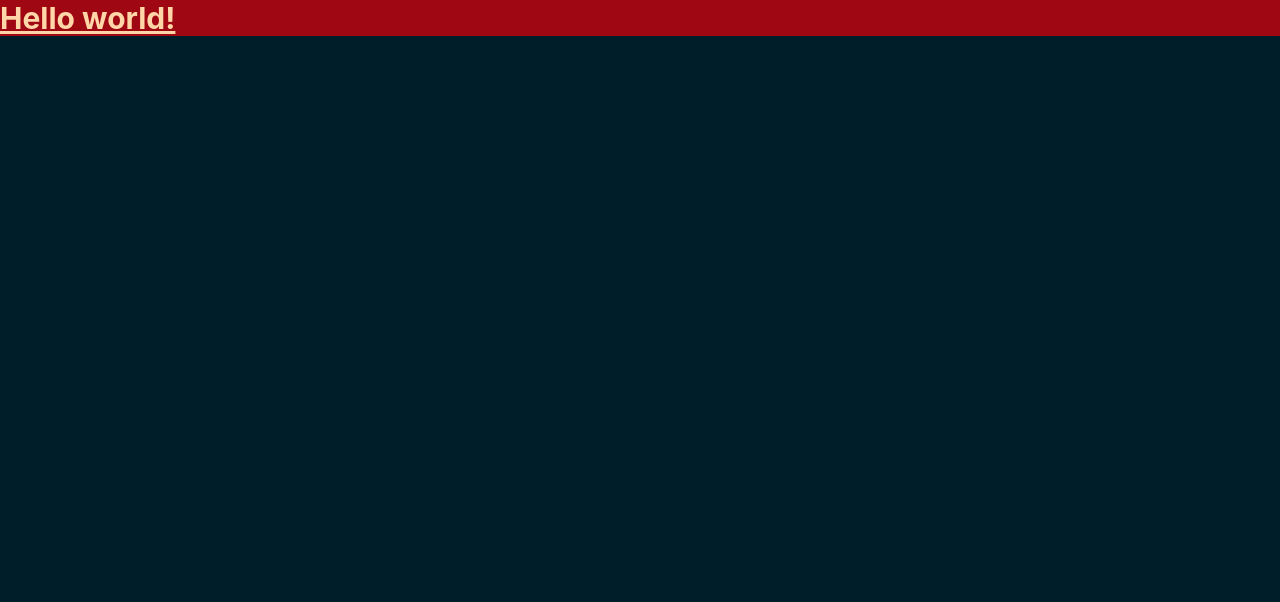
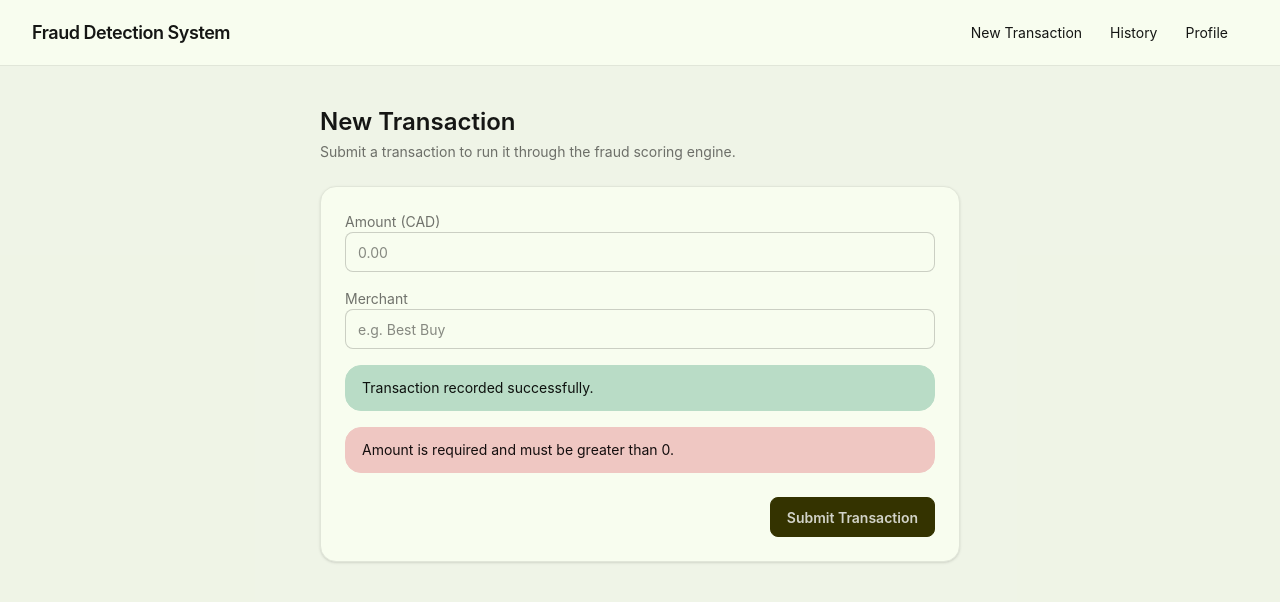
Before and after one commit to rdplus2015/fraud-detector, a React (Vite) app in the folder ui/: page / in a window 1280 px wide. Shown: the top 602 px of the page. Built offline with nearby package versions, Linux system fonts and the light colour scheme.

Commit message:
vite config added, app.jsx routing added

```diff
--- a/ui/package.json
+++ b/ui/package.json
@@ -13,6 +13,7 @@
     "@tailwindcss/vite": "^4.3.3",
     "react": "^19.2.8",
     "react-dom": "^19.2.8",
+    "react-router-dom": "^7.18.2",
     "tailwindcss": "^4.3.3"
   },
   "devDependencies": {
--- a/ui/src/App.jsx
+++ b/ui/src/App.jsx
@@ -1,14 +1,21 @@
-import { useState } from 'react'
 import './index.css'
+import { BrowserRouter, Routes, Route } from "react-router-dom";
+import Navbar from "./components/layout/navbar.tsx";
+import {TransactionForm} from "./components/transactionForm.jsx";
+import Profile from "./components/profile.jsx";
+import History from "./components/history.jsx";
 
-function App() {
-  return (
-      <>
-        <h1 className="text-3xl font-bold underline bg-red-800">
-          Hello world!
-        </h1>
-      </>
-  )
+export default function App() {
+    return (
+        <BrowserRouter>
+            <div className="min-h-screen bg-base-200/40">
+                <Navbar />
+                <Routes>
+                    <Route path="/" element={<TransactionForm />} />
+                    <Route path="/history" element={<History />} />
+                    <Route path="/profile" element={<Profile />} />
+                </Routes>
+            </div>
+        </BrowserRouter>
+    );
 }
-
-export default App
--- a/ui/src/index.css
+++ b/ui/src/index.css
@@ -2,37 +2,38 @@
 @plugin "daisyui";
 
 
+
 @plugin "daisyui/theme" {
-    name: "abyss";
+    name: "lemonade";
     default: true;
     prefersdark: true;
     color-scheme: "dark";
-    --color-base-100: oklch(20% 0.08 209);
-    --color-base-200: oklch(15% 0.08 209);
-    --color-base-300: oklch(10% 0.08 209);
-    --color-base-content: oklch(90% 0.076 70.697);
-    --color-primary: oklch(92% 0.2653 125);
-    --color-primary-content: oklch(50% 0.2653 125);
-    --color-secondary: oklch(83.27% 0.0764 298.3);
-    --color-secondary-content: oklch(43.27% 0.0764 298.3);
-    --color-accent: oklch(43% 0 0);
-    --color-accent-content: oklch(98% 0 0);
-    --color-neutral: oklch(30% 0.08 209);
-    --color-neutral-content: oklch(90% 0.076 70.697);
-    --color-info: oklch(74% 0.16 232.661);
-    --color-info-content: oklch(29% 0.066 243.157);
-    --color-success: oklch(79% 0.209 151.711);
-    --color-success-content: oklch(26% 0.065 152.934);
-    --color-warning: oklch(84.8% 0.1962 84.62);
-    --color-warning-content: oklch(44.8% 0.1962 84.62);
-    --color-error: oklch(65% 0.1985 24.22);
-    --color-error-content: oklch(27% 0.1985 24.22);
-    --radius-selector: 2rem;
+    --color-base-100: oklch(98.71% 0.02 123.72);
+    --color-base-200: oklch(91.8% 0.018 123.72);
+    --color-base-300: oklch(84.89% 0.017 123.72);
+    --color-base-content: oklch(19.742% 0.004 123.72);
+    --color-primary: oklch(58.92% 0.199 134.6);
+    --color-primary-content: oklch(11.784% 0.039 134.6);
+    --color-secondary: oklch(77.75% 0.196 111.09);
+    --color-secondary-content: oklch(15.55% 0.039 111.09);
+    --color-accent: oklch(85.39% 0.201 100.73);
+    --color-accent-content: oklch(17.078% 0.04 100.73);
+    --color-neutral: oklch(30.98% 0.075 108.6);
+    --color-neutral-content: oklch(86.196% 0.015 108.6);
+    --color-info: oklch(86.19% 0.047 224.14);
+    --color-info-content: oklch(17.238% 0.009 224.14);
+    --color-success: oklch(86.19% 0.047 157.85);
+    --color-success-content: oklch(17.238% 0.009 157.85);
+    --color-warning: oklch(86.19% 0.047 102.15);
+    --color-warning-content: oklch(17.238% 0.009 102.15);
+    --color-error: oklch(86.19% 0.047 25.85);
+    --color-error-content: oklch(17.238% 0.009 25.85);
+    --radius-selector: 1rem;
     --radius-field: 0.5rem;
-    --radius-box: 0.5rem;
+    --radius-box: 1rem;
     --size-selector: 0.25rem;
     --size-field: 0.25rem;
     --border: 1px;
-    --depth: 1;
+    --depth: 0;
     --noise: 0;
 }
```
Also changed, not shown: 1 other file (tests, documents, lock files or other folders).
